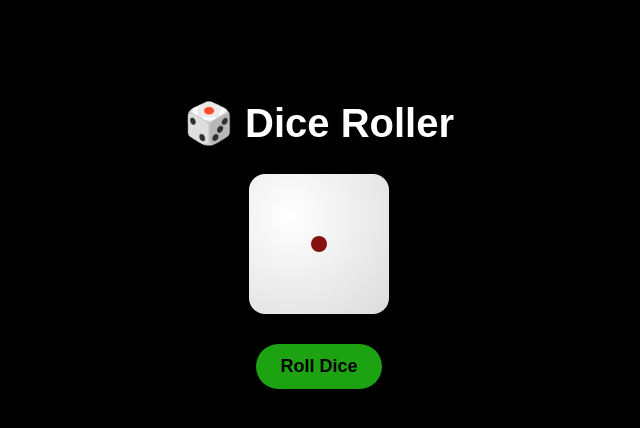
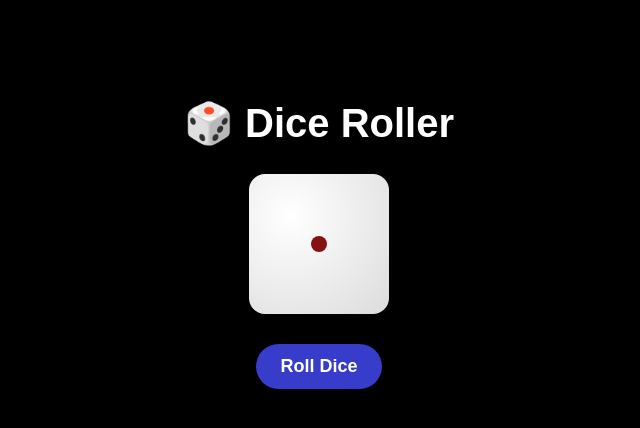
Before and after one commit to Eshhaa11/random-dice-roller, a React (Create React App) app: page / in a window 1280 px wide. Shown: the top 428 px of the page, without its empty margins (321-961 px from the left). Built offline with nearby package versions, Linux system fonts and the light colour scheme.

Commit message:
added color

```diff
--- a/src/Components/Dice.css
+++ b/src/Components/Dice.css
@@ -52,8 +52,9 @@ h1 {
     padding: 12px 24px;
     font-size: 18px;
     font-weight: bold;
+    color: white;
     border: none;
     border-radius: 70px;
     cursor: pointer;
-    background-color: rgb(29, 163, 17);
+    background-color: rgb(55, 60, 203);
 }
```
